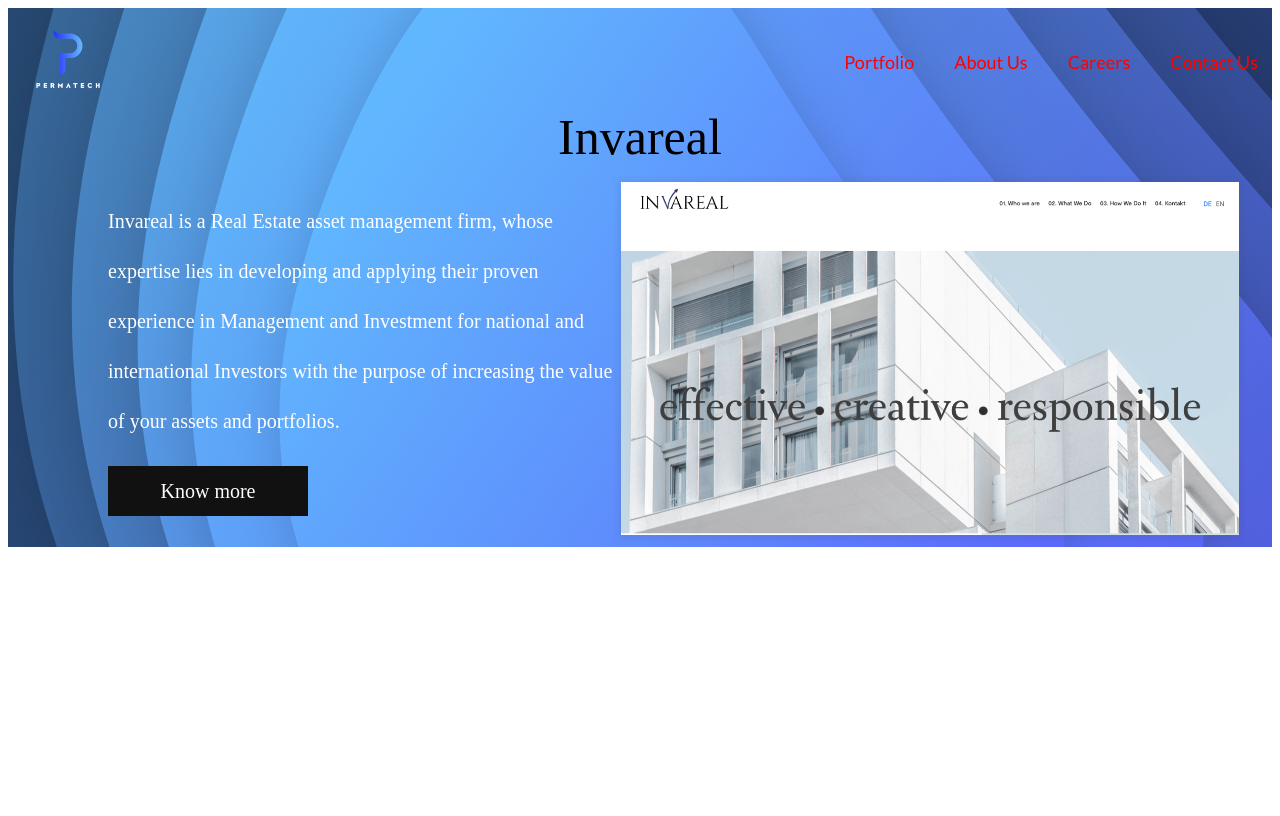
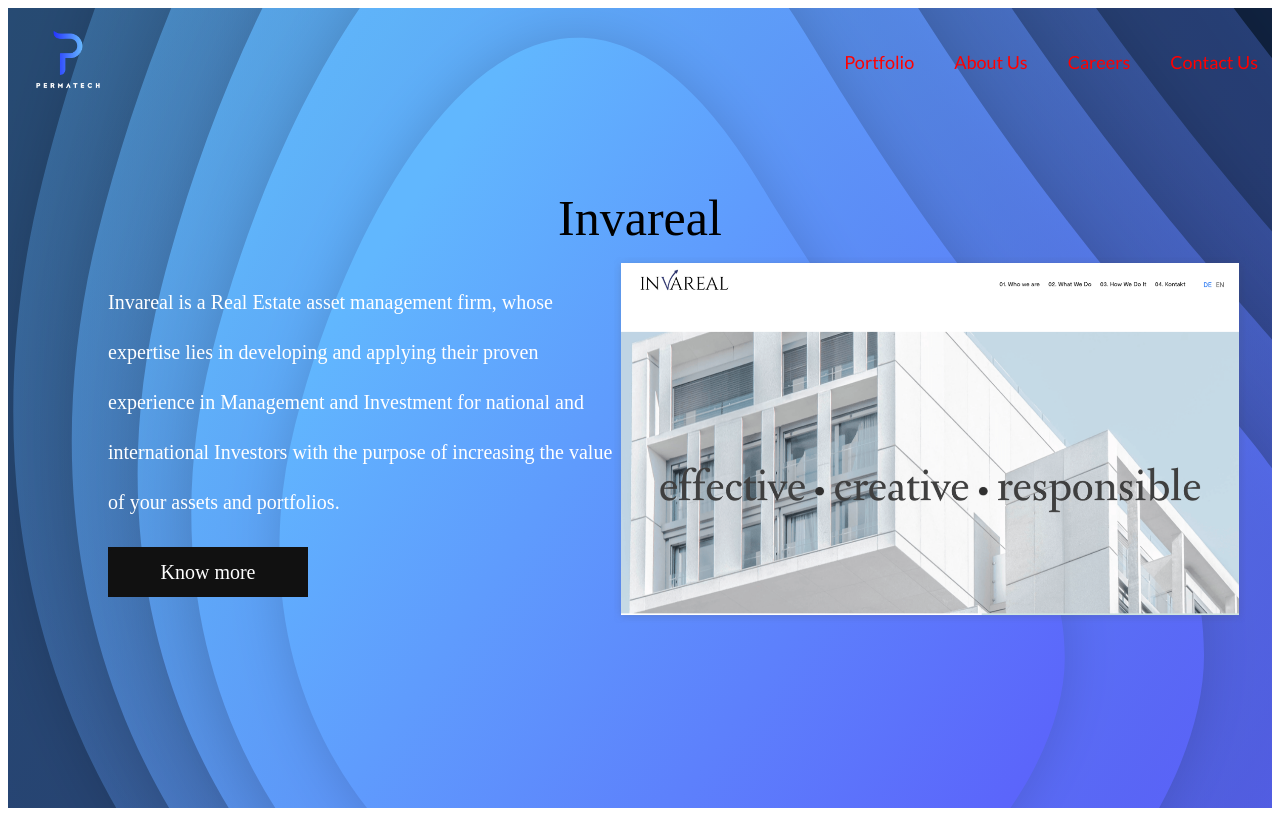
Before and after one commit to shishiraRajK/project_p, a React (Create React App) app: page /project/prj001/ in a window 1280 px wide. Built offline with nearby package versions, Linux system fonts and the light colour scheme.

Commit message:
added vedio file

```diff
--- a/src/views/About/AboutUs.scss
+++ b/src/views/About/AboutUs.scss
@@ -1,3 +1,7 @@
+body {
+  background-color: white;
+  background: white;
+}
 @keyframes animatedBackground {
   0% {
     background-size: 100% auto;
@@ -9,6 +13,7 @@
     background-size: 200% auto;
   }
 }
+
 .aboutus {
   overflow-x: hidden;
   display: flex;
--- a/src/views/Project/Project.js
+++ b/src/views/Project/Project.js
@@ -8,7 +8,7 @@
 import bella_one from "./../../assets/img/bella_one.png";
 import bella_two from "./../../assets/img/bella_two.png";
 import bella_logo from "./../../assets/img/bella_logo.png";
-
+import vedio from "./../../assets/video/bellabona.mp4";
 import "./Project.scss";
 
 class Project extends Component {
@@ -99,6 +99,17 @@
               </div>
             </div>
           </div>
+          <div className="vedio">
+            <video
+              width="650"
+              height="500"
+              autoPlay="true"
+              loop="true"
+              controls
+            >
+              <source src={vedio} type="video/mp4" />
+            </video>
+          </div>
         </div>
       </div>
     );
--- a/src/views/Project/Project.scss
+++ b/src/views/Project/Project.scss
@@ -11,7 +11,7 @@
 
   .project_wrapper {
     max-width: 1600px;
-    //margin-top: 100px;
+    margin-top: 100px;
     overflow-y: hidden;
     .head_img {
       img {
@@ -82,6 +82,14 @@
           text-align: justify;
           font-size: 20px;
         }
+      }
+    }
+    .vedio {
+      display: flex;
+      align-items: center;
+      justify-content: center;
+      background-color: #102240;
+      video {
       }
     }
   }
--- a/src/views/Project/project_page.scss
+++ b/src/views/Project/project_page.scss
@@ -1,22 +1,17 @@
-// body {
-//   background: url(./../../assets/img/Focus2.svg);
-//   background-position: center;
-//   background-size: 200%;
-//   background-repeat: no-repeat;
-//   background-color: #102240;
-// }
 .wrap_project {
   overflow-x: hidden;
   display: flex;
   align-items: center;
   justify-content: center;
+  background: url(./../../assets/img/Focus2.svg);
+  background-position: center;
+  background-size: 200%;
+  background-repeat: no-repeat;
+  background-color: #102240;
+  height: 100vh;
   .proj_container {
     max-width: 1600px;
-    background: url(./../../assets/img/Focus2.svg);
-    background-position: center;
-    background-size: 200%;
-    background-repeat: no-repeat;
-    background-color: #102240;
+
     // height: 100vh;
     //width: 100v5h;
     .proj_title {
@@ -25,7 +20,7 @@
       display: flex;
       justify-content: center;
       align-items: center;
-      padding-top: 100px;
+      padding-top: 100 px;
     }
 
     .wrap_item {
```
Also changed, not shown: 1 other file (tests, documents, lock files or other folders).
